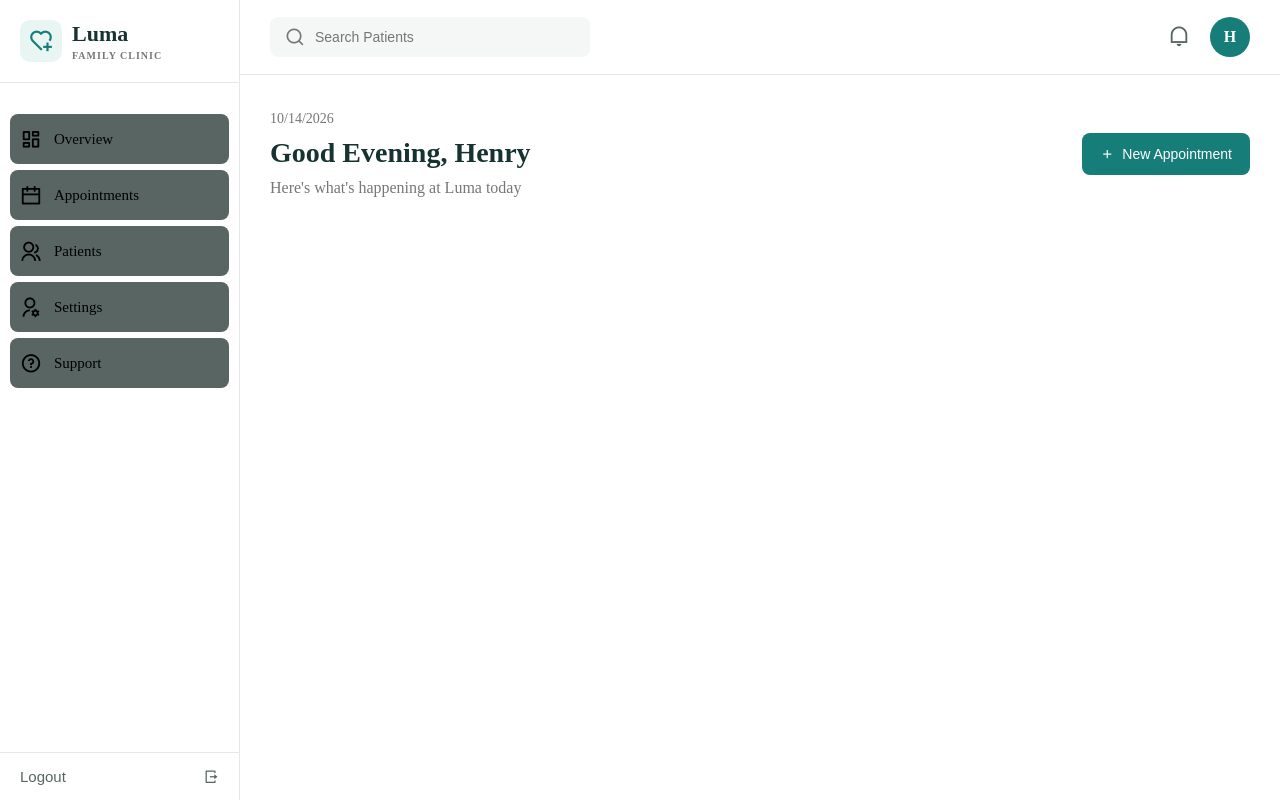
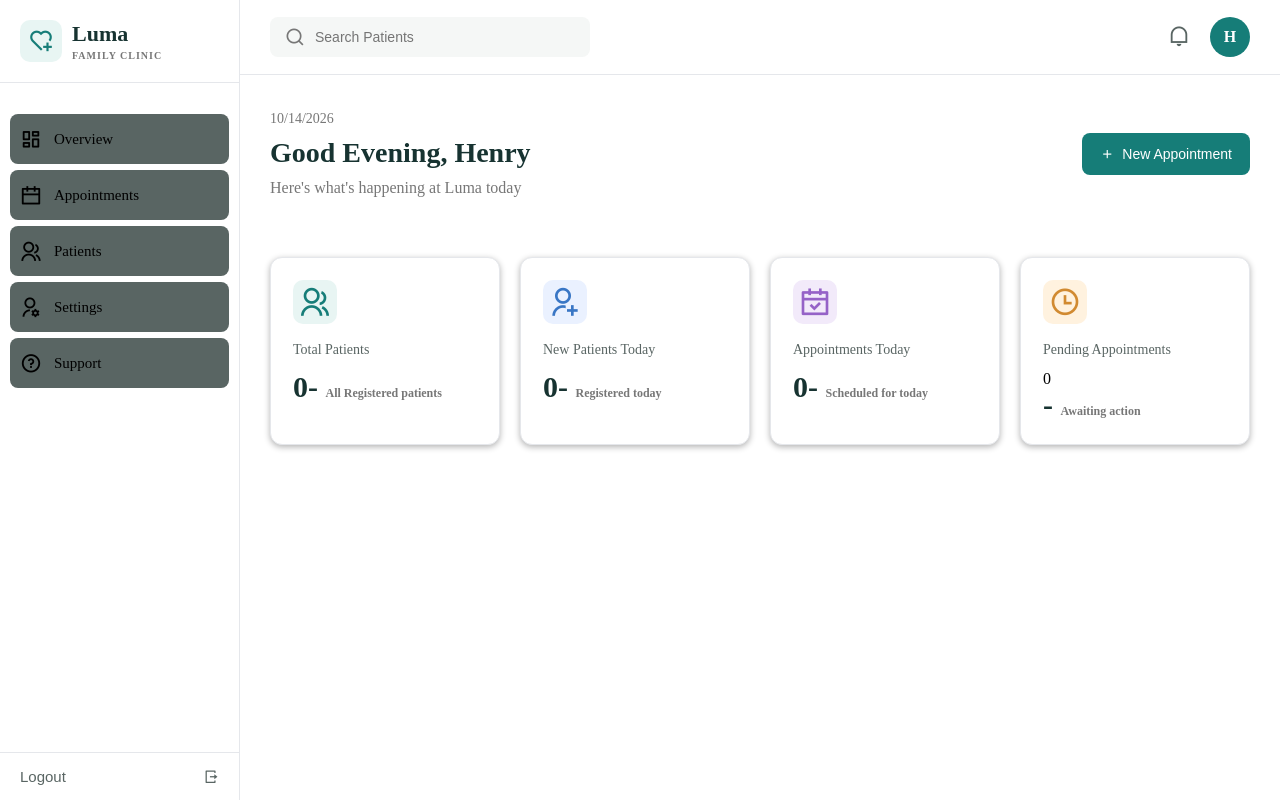
Before and after one commit to henrytheanalyst/Luma-Clinic, a React (Vite) app in the folder Frontend/luna-clinic/: page / in a window 1280 px wide. Built offline with nearby package versions, Linux system fonts and the light colour scheme; no server answers.

Commit message:
created the luma dashboard

```diff
--- a/Frontend/luna-clinic/src/App.jsx
+++ b/Frontend/luna-clinic/src/App.jsx
@@ -2,6 +2,7 @@
 import SideBar from './Components/Sidebar';
 import Header from './Components/Header';
 import Lower from './Components/Lower';
+
 
 import './App.css'
 
@@ -13,6 +14,8 @@ function App() {
       <div className="dashboard-content">
         <Header/>
         <Lower/>
+
+
       </div>
 
     </main>
--- a/Frontend/luna-clinic/src/Components/Lower.jsx
+++ b/Frontend/luna-clinic/src/Components/Lower.jsx
@@ -1,7 +1,9 @@
-import './Lower.css'
+import './Lower.css';
+import OverviewCards from './OverviewCards';
 function Lower(){
     return(
-        <div className="welcome-section">
+        <div className="lower">
+            <div className="welcome-section">
             <div className="welcome-text">
                 <p className="welcome-date">
                     {new Date().toLocaleDateString()}
@@ -16,6 +18,9 @@ function Lower(){
                 New Appointment
             </button>
         </div>
+        <OverviewCards/>
+        </div>
+
     );
 }
 export default Lower;
--- /dev/null
+++ b/Frontend/luna-clinic/src/Components/OverviewCards.css
@@ -0,0 +1,68 @@
+.overview-cards{
+    display: grid;
+    grid-template-columns: repeat(4,minmax(0,1fr));
+    gap: 20px;
+    padding: 24px 30px;
+}
+.overview-card{
+    background: #ffffff ;
+    border: 1px solid #e5e7eb;
+    padding: 22px;
+    border-radius: 12px;
+    min-width: 0;
+    box-shadow: 0 2px 6px rgba(0, 0, 0, 0.3);
+
+}
+.card-icon{
+    width: 44px;
+    height: 44px;
+    display: flex;
+    align-items: center;
+    justify-content: center;
+    border-radius: 10px;
+    font-size: 32px;
+    margin-bottom: 18px;
+}
+.patients-icon{
+    background: #e8f5f3;
+    color: #167d78;
+}
+.new-patients-icon{
+    background: #eaf1ff;
+    color: #3976c5;
+}
+.appointments-icon{
+    background: #f2eafa;
+    color: #9562c7;
+}
+.pending-icon{
+    background: #fff2df;
+    color: #d18a31;
+}
+.overview-card h3{
+    font-size: 14px;
+    font-weight: 500;
+    color: #596563;
+    margin: 0   0 12px;
+}
+.card-value{
+    font-size: 30px;
+    font-weight: 700;
+    color: #173331;
+    margin: 0 0 10p;
+}
+.overview-card span{
+    font-size: 12px;
+    color: #777777;
+}
+@media(max-width:1100px){
+    .overview-cards{
+        grid-template-columns: repeat(2,(minmax(0,1fr)));
+    }
+}
+@media(max-width:600px){
+    .overview-cards{
+        grid-template-columns: 1fr;
+        padding: 16px;
+    }
+}
--- /dev/null
+++ b/Frontend/luna-clinic/src/Components/OverviewCards.jsx
@@ -0,0 +1,71 @@
+import { useEffect, useState } from 'react';
+import axios from 'axios'
+import './OverviewCards.css';
+function OverviewCards(){
+    const [stats,setStats]=useState({
+        total_patients:0,
+        new_patients_today:0,
+        appointments_today:0,
+        pending_appointments:0
+    });
+    useEffect(()=>{
+        const fetchStats=async () => {
+            try {
+                const result=await axios.get(
+                    "http://localhost:3000/luma-clinic/dashboard/stats"
+                );
+                setStats(result.data.data)
+            } catch (error) {
+                console.error("Failed to fetch dashboard stats",error);
+
+            }
+        };
+        fetchStats();
+    },[])
+    return(
+        <section className="overview-cards">
+            <div className="overview-card">
+                <div className="card-icon patients-icon">
+                          <i className="ri-group-line"></i>
+                </div>
+                <h3>Total Patients</h3>
+                <p className="card-value">{stats.total_patients}
+                    - <span>All Registered patients</span>
+                </p>
+            </div>
+
+            <div className="overview-card">
+                <div className="card-icon new-patients-icon">
+                          <i className="ri-user-add-line"></i>
+                </div>
+                <h3>New Patients Today</h3>
+                <p className="card-value">{stats.new_patients_today}
+                    - <span>Registered today</span>
+                </p>
+            </div>
+
+            <div className="overview-card">
+                <div className="card-icon appointments-icon">
+                          <i className="ri-calendar-check-line"></i>
+                </div>
+                <h3>Appointments Today</h3>
+                <p className="card-value">{stats.appointments_today}
+                    - <span>Scheduled for today</span>
+                </p>
+            </div>
+
+              <div className="overview-card">
+                <div className="card-icon pending-icon">
+                           <i className="ri-time-line"></i>
+                </div>
+                <h3>Pending Appointments</h3>{stats.pending_appointments}
+                <p className="card-value">
+                    - <span>Awaiting action</span>
+                </p>
+            </div>
+
+
+        </section>
+    )
+}
+export default OverviewCards;
```
Also changed, not shown: 2 other files (tests, documents, lock files or other folders).
